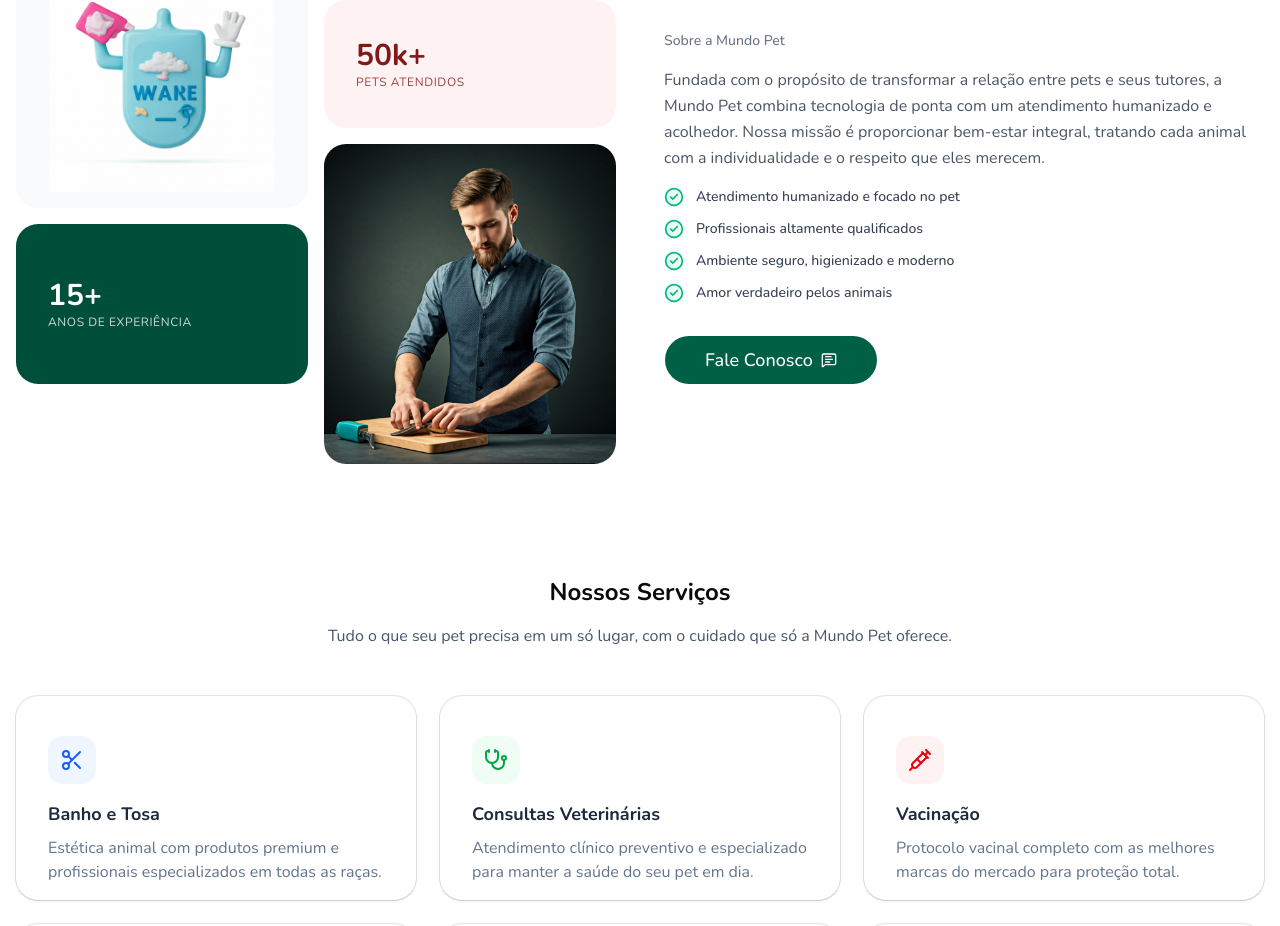
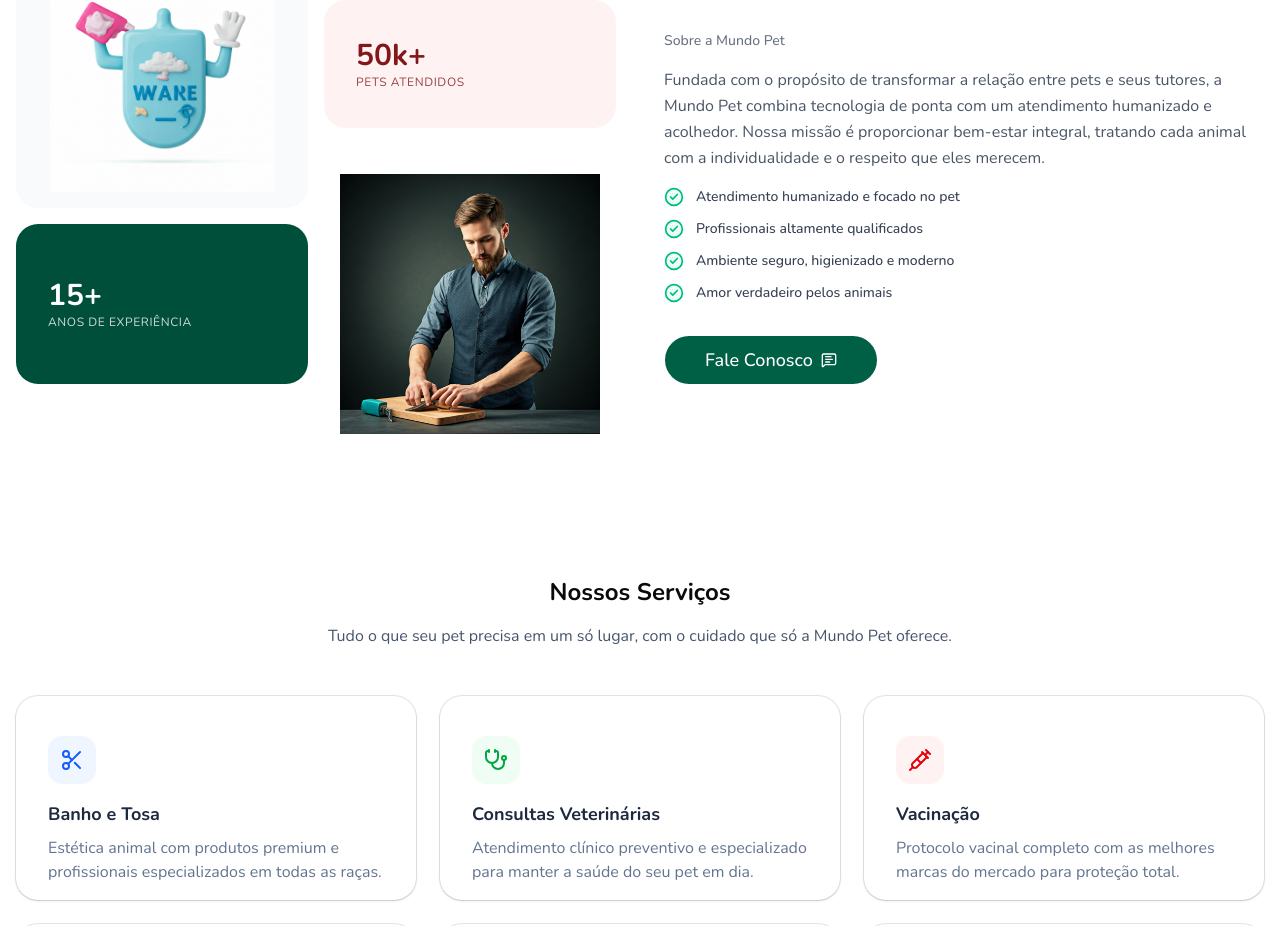
Before and after one commit to Brunostaine/web-mundo-pet, a Next.js app: page / in a window 1280 px wide. Shown: the part 880-1806 px from the top of the page. Built offline with nearby package versions, Linux system fonts and the light colour scheme.

Commit message:
Fix Image About

```diff
--- a/src/app/_components/about.tsx
+++ b/src/app/_components/about.tsx
@@ -28,8 +28,8 @@
                 src="/ware.png"
                 alt="Mascote Mundo Pet"
                 fill
+                sizes="(max-width: 768px) 100vw, (max-width: 1200px) 50vw, 33vw"
                 className="object-contain p-4"
-
               />
             </div>
 
@@ -50,7 +50,8 @@
                 src="/man.png"
                 alt="Veterinário Mundo Pet"
                 fill
-                className="object-cover"
+                sizes="(max-width: 768px) 100vw, (max-width: 1200px) 50vw, 33vw"
+                className="object-contain p-4"
               />
             </div>
           </div>
```
